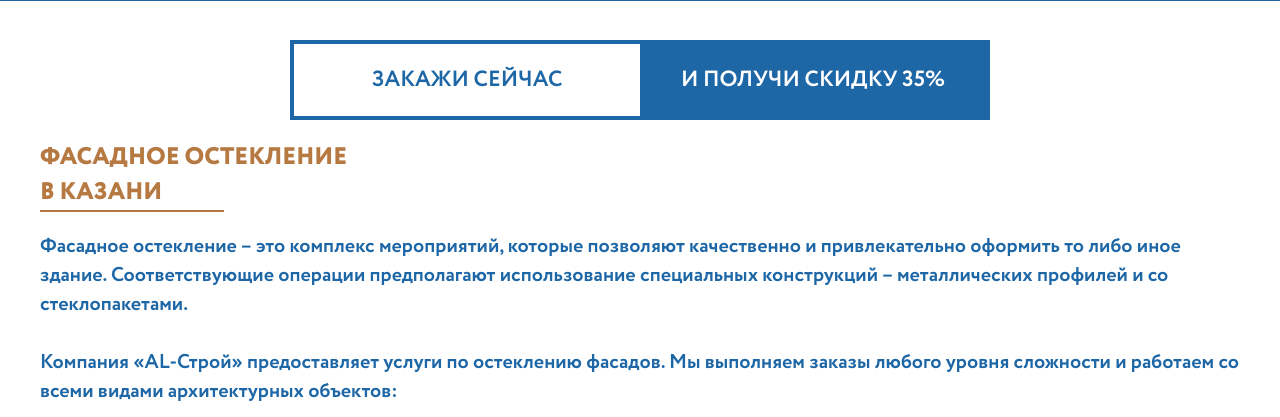
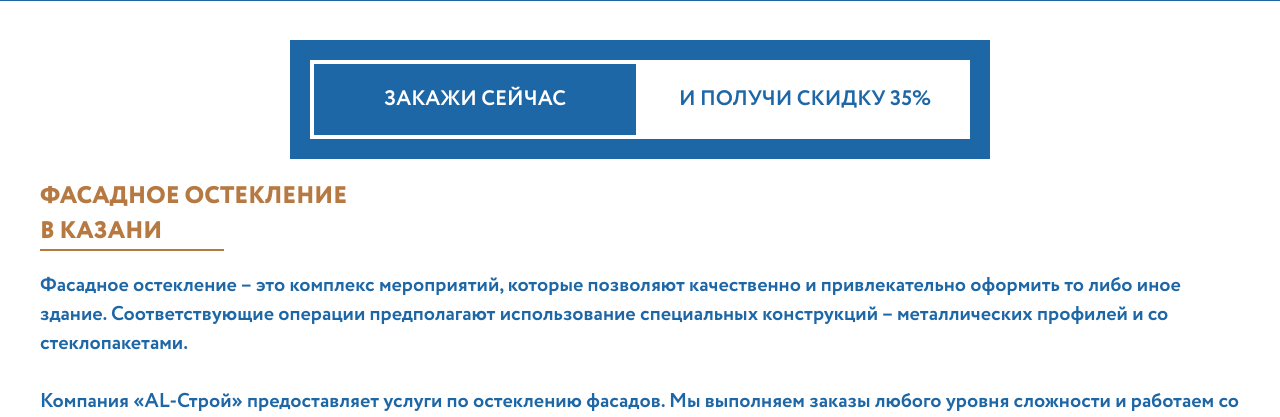
Before and after one commit to JI0PATA/alstr-prod, a PHP site: page /fasadnoe-osteklenie in a window 1280 px wide. Shown: the part 170-587 px from the top of the page. Run offline with PHP 8.4, Linux system fonts and the light colour scheme.

Commit message:
Исправлен баннер

```diff
--- a/assets/css/_banner.sass
+++ b/assets/css/_banner.sass
@@ -6,11 +6,13 @@
   margin-top: 20px
   font-weight: bold
   margin-bottom: 20px
+  background: $main
+  padding: 20px
   +mobile
     flex-wrap: wrap
   .banner__section
     width: 50%
-    font-size: 22px
+    font-size: 21px
     text-transform: uppercase
     padding: 20px
     display: flex
@@ -19,26 +21,13 @@
     +mobile
       width: 100%
   .banner__button-action
+    border: 4px solid #fff
     transition: .4s
     cursor: pointer
-
-.banner__main-color
-  border: 4px solid #fff
+    color: #fff
+    &:hover
+      background: #fff
+      color: $main
   .banner__text
-    background: #ffffff
+    background: #fff
     color: $main
-    font-weight: bold
-  .banner__button-action
-    &:hover
-      background: $main
-
-.banner__inverse-color
-  border: 4px solid $main
-  .banner__text
-    background: $main
-    color: #fff
-  .banner__button-action
-    color: $main
-    &:hover
-      background: $main
-      color: #fff
--- a/assets/css/style.css
+++ b/assets/css/style.css
@@ -1556,13 +1556,15 @@ section {
   margin: 0 auto;
   margin-top: 20px;
   font-weight: bold;
-  margin-bottom: 20px; }
+  margin-bottom: 20px;
+  background: #1e67a7;
+  padding: 20px; }
   @media screen and (max-width: 767px) {
     .banner {
       flex-wrap: wrap; } }
   .banner .banner__section {
     width: 50%;
-    font-size: 22px;
+    font-size: 21px;
     text-transform: uppercase;
     padding: 20px;
     display: flex;
@@ -1572,25 +1574,13 @@ section {
       .banner .banner__section {
         width: 100%; } }
   .banner .banner__button-action {
+    border: 4px solid #fff;
     transition: .4s;
-    cursor: pointer; }
-
-.banner__main-color {
-  border: 4px solid #fff; }
-  .banner__main-color .banner__text {
-    background: #ffffff;
-    color: #1e67a7;
-    font-weight: bold; }
-  .banner__main-color .banner__button-action:hover {
-    background: #1e67a7; }
-
-.banner__inverse-color {
-  border: 4px solid #1e67a7; }
-  .banner__inverse-color .banner__text {
-    background: #1e67a7;
+    cursor: pointer;
     color: #fff; }
-  .banner__inverse-color .banner__button-action {
+    .banner .banner__button-action:hover {
+      background: #fff;
+      color: #1e67a7; }
+  .banner .banner__text {
+    background: #fff;
     color: #1e67a7; }
-    .banner__inverse-color .banner__button-action:hover {
-      background: #1e67a7;
-      color: #fff; }
--- a/assets/templates/banner-main-color.php
+++ b/assets/templates/banner-main-color.php
@@ -1,4 +1,4 @@
-<div class="banner banner__main-color">
+<div class="banner">
     <label for="callback__form_checkbox" class="banner__section banner__button-action">Закажи сейчас</label>
     <div class="banner__section banner__text">И получи скидку 35%</div>
 </div>
--- a/assets/templates/banner.php
+++ b/assets/templates/banner.php
@@ -1,4 +1,4 @@
-<div class="banner banner__inverse-color">
+<div class="banner">
     <label for="callback__form_checkbox" class="banner__section banner__button-action">Закажи сейчас</label>
     <div class="banner__section banner__text">И получи скидку 35%</div>
 </div>
```
